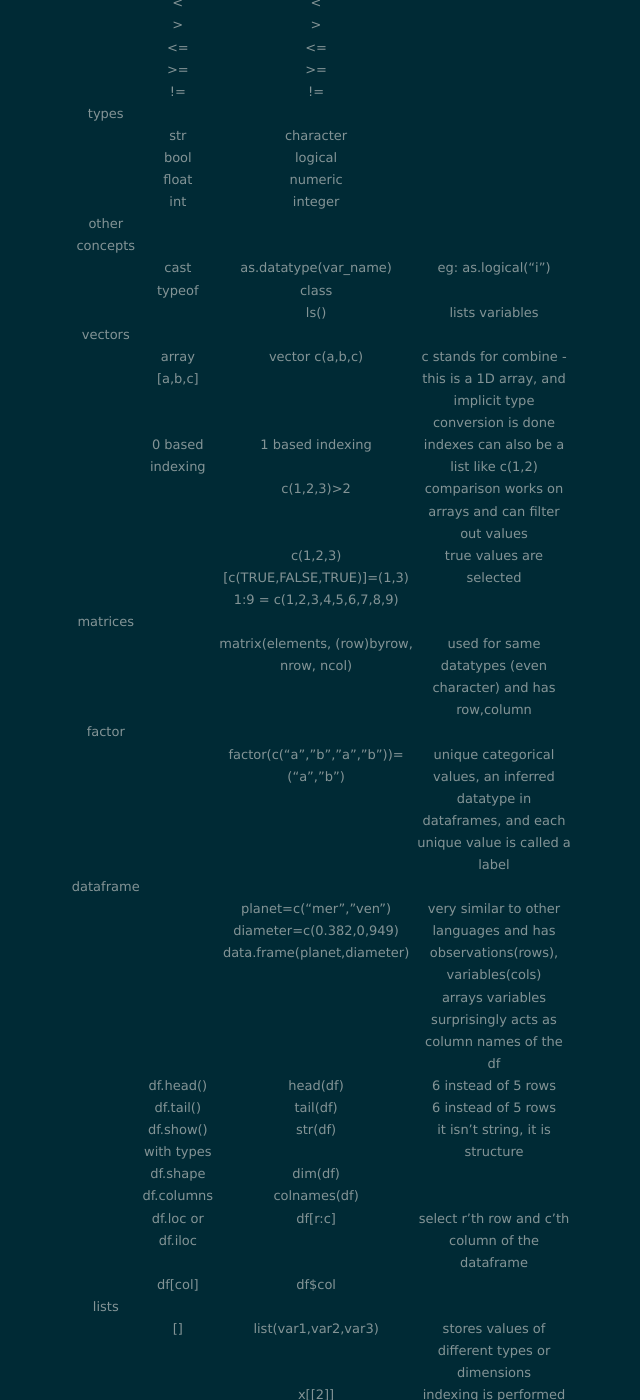
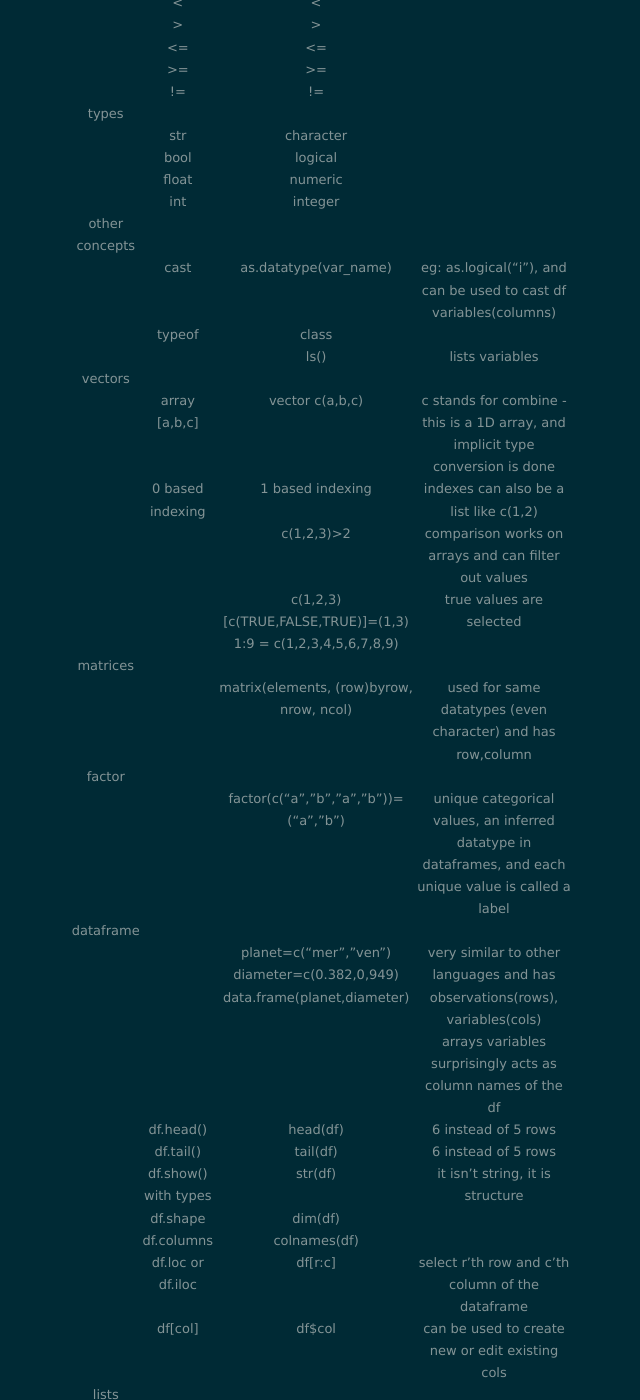
Before and after one commit to shashwat-r/shashwat-r.github.io, a Jekyll site: the page built from _posts/2022-12-10-learn-r.markdown, in a window 1280 px wide and 1400 px high, scrolled down 697 px. Shown: the whole window, without its empty margins (319-959 px from the left). Built offline with Jekyll 4.4.1, drawn with Linux system fonts in a browser that asks for light colours; nearby versions of some CDN libraries.

Commit message:
Update 2022-12-10-learn-r.markdown

```diff
--- a/_posts/2022-12-10-learn-r.markdown
+++ b/_posts/2022-12-10-learn-r.markdown
@@ -38,7 +38,7 @@ Basic R Syntax
 ||float|numeric|
 ||int|integer|
 |other concepts|
-||cast|as.datatype(var_name)|eg: as.logical("i")|
+||cast|as.datatype(var_name)|eg: as.logical("i"), and can be used to cast df variables(columns)|
 ||typeof|class|
 |||ls()|lists variables|
 |vectors|
@@ -60,7 +60,7 @@ Basic R Syntax
 ||df.shape|dim(df)|
 ||df.columns|colnames(df)|
 ||df.loc or df.iloc|df[r:c]|select r'th row and c'th column of the dataframe|
-||df[col]|df$col|
+||df[col]|df$col|can be used to create new or edit existing cols|
 |lists|
 ||[]|list(var1,var2,var3)|stores values of different types or dimensions|
 |||x[[2]]|indexing is performed using []|
```
